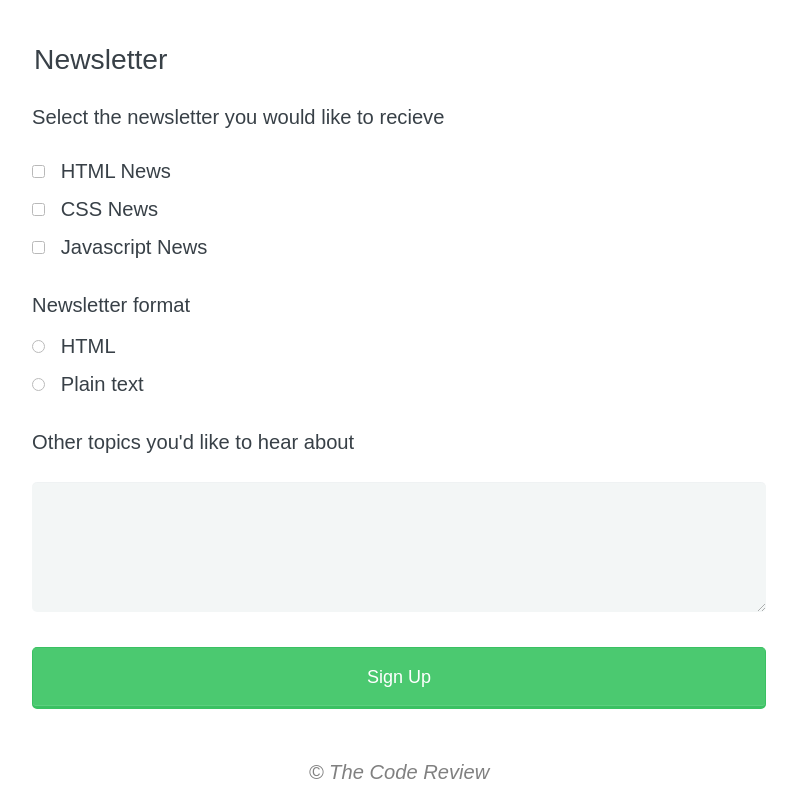
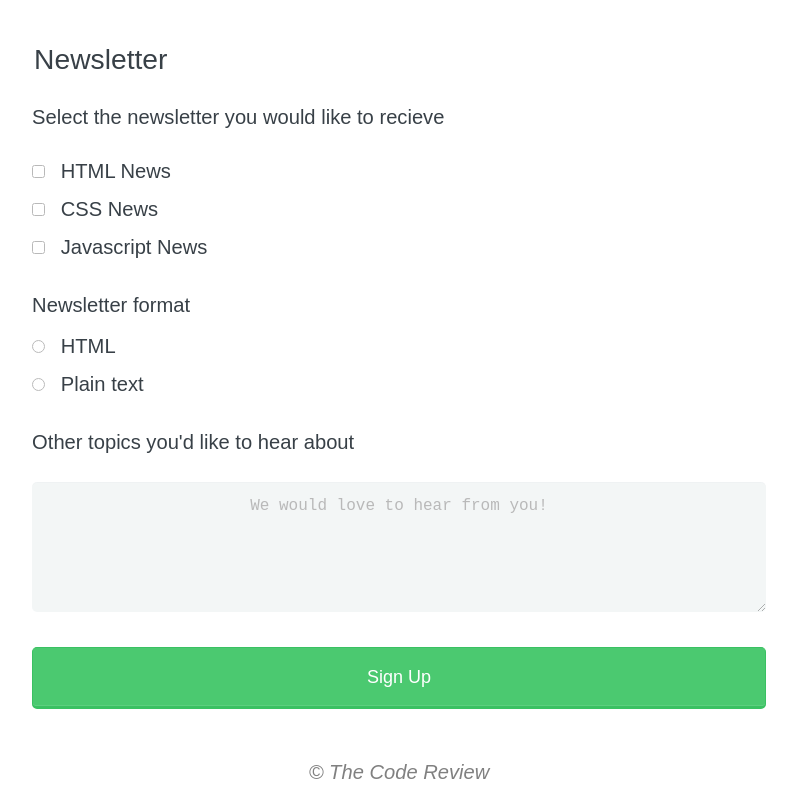
Before and after one commit to JordanAdedeji/Registration-Form, a plain HTML site: page index.html in a window 1280 px wide. Shown: the part 919-1723 px from the top of the page, without its empty margins (241-1038 px from the left). Drawn offline with Linux system fonts and the light colour scheme; a web font is replaced by a local one.

Commit message:
update
Added a placeholder to the textarea

```diff
--- a/css/main.css
+++ b/css/main.css
@@ -151,6 +151,9 @@ input::-webkit-input-placeholder {
   text-align: right;
 }
 
+textarea::-webkit-input-placeholder {
+  text-align: center;
+}
 
 #state{
 height: 50px;
--- a/index.html
+++ b/index.html
@@ -101,7 +101,7 @@
  <label for="plain_text" class="light">Plain text</label>
 
 <label> Other topics you'd like to hear about </label>
- <textarea id="topics" name="user_topics"></textarea>
+ <textarea id="topics" name="user_topics" placeholder="We would love to hear from you!"></textarea>
 
  <button type="submit"> Sign Up</button>
 </div>
```
